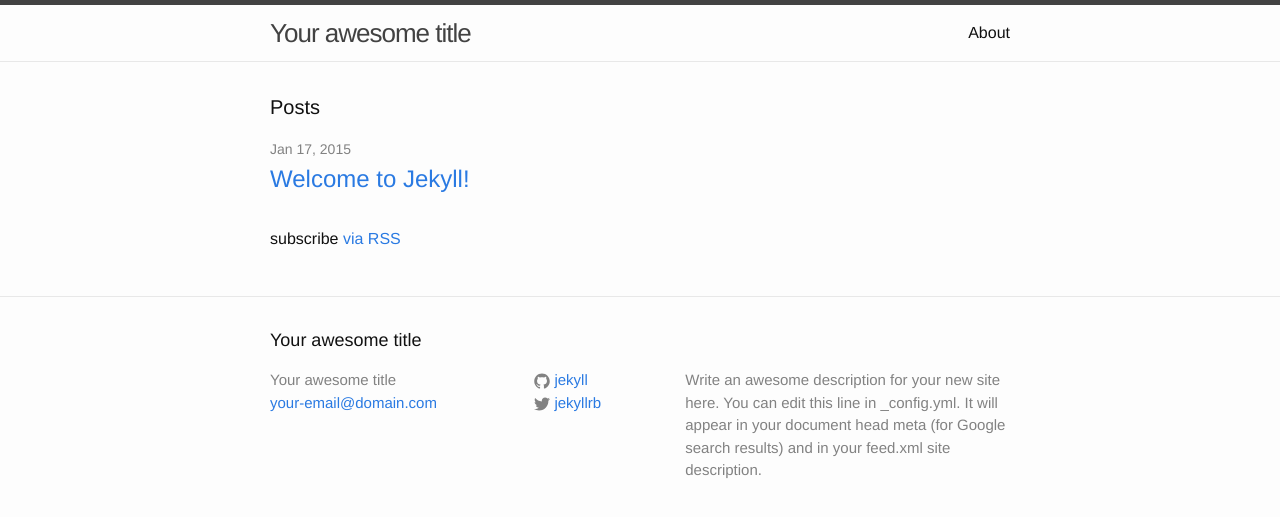
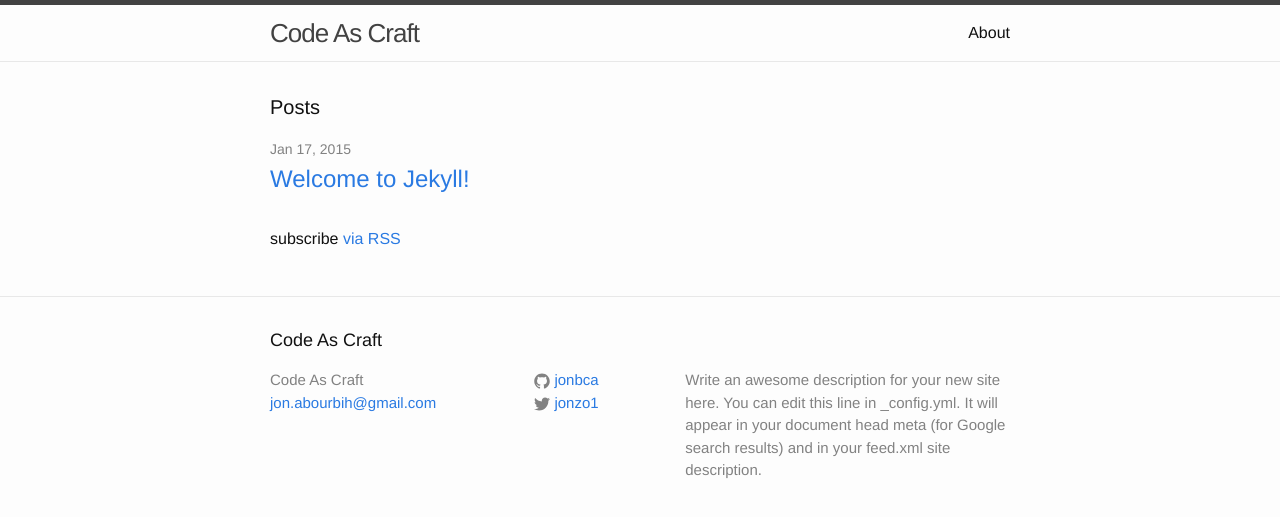
Before and after one commit to jonbca/jonbca.github.io, a Jekyll site: the page built from index.html, in a window 1280 px wide. Shown: the top 517 px of the page. Built offline with Jekyll 4.4.1, drawn with Linux system fonts in a browser that asks for light colours.

```diff
--- a/_config.yml
+++ b/_config.yml
@@ -1,14 +1,14 @@
 # Site settings
-title: Your awesome title
-email: your-email@domain.com
-description: > # this means to ignore newlines until "baseurl:"
+title: Code As Craft
+email: jon.abourbih@gmail.com
+description: >
   Write an awesome description for your new site here. You can edit this
   line in _config.yml. It will appear in your document head meta (for
   Google search results) and in your feed.xml site description.
-baseurl: "" # the subpath of your site, e.g. /blog/
-url: "http://yourdomain.com" # the base hostname & protocol for your site
-twitter_username: jekyllrb
-github_username:  jekyll
+baseurl: ""
+url: "https://jonbca.github.io"
+twitter_username: jonzo1
+github_username:  jonbca
 
 # Build settings
 markdown: kramdown
```
Also changed, not shown: _layouts/default.html (+10 -0 lines).
